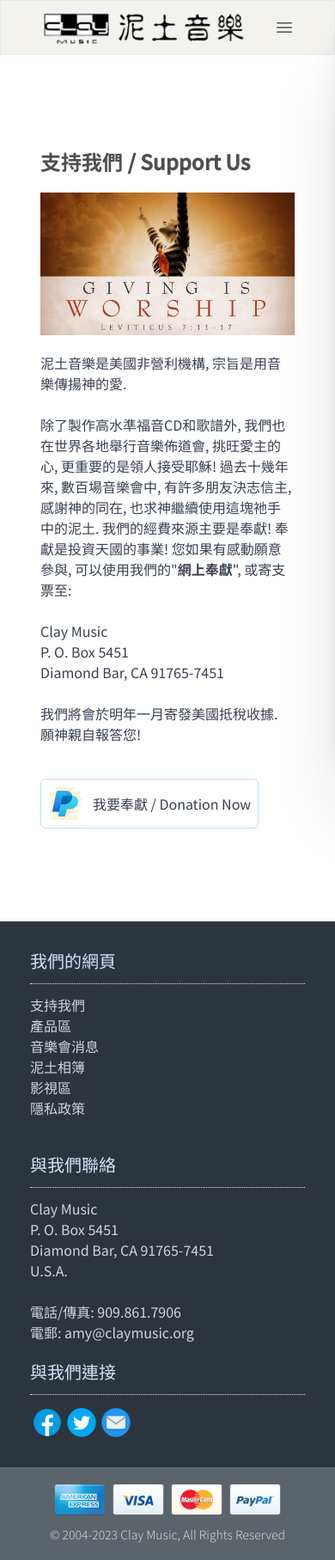
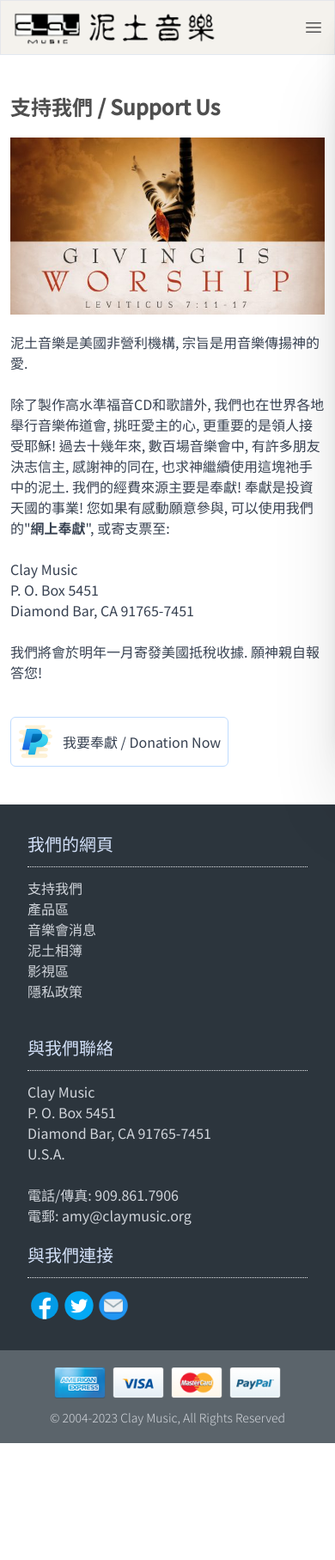
Before and after one commit to jimlove7273/next13-claymusic, a Next.js app: page /supportus in a window 390 px wide. Shown: the top 1815 px of the page at 86% size. After the commit the page ends 1679 px from the top, so only its background shows below. Built offline with nearby package versions, Linux system fonts and the light colour scheme.

Commit message:
Clean up the code and fix page full width issues

```diff
--- a/app/(site)/aboutclaymusic/page.tsx
+++ b/app/(site)/aboutclaymusic/page.tsx
@@ -2,7 +2,7 @@ import React from 'react';
 
 const AboutClayMusic = () => {
   return (
-    <div className="container mx-auto my-8 md:my-24 p-3">
+    <div className="w-full mx-auto my-8 md:my-24 p-3">
       <div className="text-2xl font-bold mb-5">
         關於泥土音樂 / About Clay Music
       </div>
--- a/app/(site)/album/[albumId]/page.tsx
+++ b/app/(site)/album/[albumId]/page.tsx
@@ -34,7 +34,7 @@ const AlbumSinglePage = ({ params }: any) => {
 
   return (
     <>
-      <div className="container max-w-full mx-auto my-8 md:my-24 p-3">
+      <div className="mx-auto my-8 md:my-24 p-3">
         <div className="text-2xl font-bold mb-5">
           專輯: 親密的朋友 / Dear Friend
         </div>
--- a/app/(site)/concerts/[concertid]/page.tsx
+++ b/app/(site)/concerts/[concertid]/page.tsx
@@ -6,7 +6,7 @@ const Concerts = async () => {
 
   return (
     <>
-      <div className="relative w-full container mx-auto my-24 p-3 -z-20">
+      <div className="relative my-8 md:my-24 p-3 -z-20">
         <div className="text-2xl font-bold">Clay Music Concerts</div>
         <div className="mb-5">Single Concert</div>
         <div>&nbsp;</div>
--- a/app/(site)/contactus/page.tsx
+++ b/app/(site)/contactus/page.tsx
@@ -3,7 +3,7 @@ import Link from 'next/link';
 
 const Contactus = () => {
   return (
-    <div className="container p-5 md:px-0 mx-auto py-10">
+    <div className="p-5 md:px-0 py-10">
       <div className="text-2xl font-bold mb-5">聯絡我們 / Contact Us</div>
       <div className="grid grid-cols-1 md:grid-cols-3 gap-5">
         <div className="col-span-1 border-r border-gray-300">
--- a/app/(site)/layout.tsx
+++ b/app/(site)/layout.tsx
@@ -21,7 +21,9 @@ export default function RootLayout({
         <div className="relative min-h-[100vh]">
           <div className="pb-[743px] md:pb-[580px] lg:pb-[370px]">
             <TopNav />
-            <main className="md:mt-[65px]">{children}</main>
+            <main className="w-full max-w-[1280px] mx-auto md:mt-[65px]">
+              {children}
+            </main>
           </div>
           <footer className="absolute w-full bottom-0 -z-10">
             <Footer />
--- a/app/(site)/privacy/page.tsx
+++ b/app/(site)/privacy/page.tsx
@@ -2,7 +2,7 @@ import React from 'react';
 
 const Privacy = () => {
   return (
-    <div className="container mx-auto my-24 p-3">
+    <div className="mx-auto my-8 md:my-24 p-3">
       <div className="text-2xl font-bold mb-5">Privacy Policy</div>
       Effective date: October 14, 2018
       <br />
--- a/app/(site)/supportus/page.tsx
+++ b/app/(site)/supportus/page.tsx
@@ -2,7 +2,7 @@ import React from 'react';
 
 const Supportus = () => {
   return (
-    <div className="container mx-auto my-24 p-3">
+    <div className="my-8 md:my-24 p-3">
       <div className="text-2xl font-bold mb-5">支持我們 / Support Us</div>
       <div className="grid grid-cols-1 md:grid-cols-2 gap-5">
         <div>
--- a/components/Footer/Footer.tsx
+++ b/components/Footer/Footer.tsx
@@ -1,24 +1,31 @@
 import React from 'react';
+import Link from 'next/link';
 
 const Footer = () => {
   return (
     <div className="bg-[#2c353d] text-gray-300 p-8">
-      <div className="container mx-auto grid grid-cols-1 md:grid-cols-2 lg:grid-cols-4 gap-5 justify-between">
+      <div className="w-full max-w-[1280px] mx-auto grid grid-cols-1 md:grid-cols-2 lg:grid-cols-4 gap-5 justify-between">
         <div className="grow">
           <div className="text-[#d4e2fa] text-xl mb-3">我們的網頁</div>
           <hr className="border-dotted mb-3 text-sm" />
           <div>
-            支持我們
+            <Link className="cursor-pointer" href="/supportus">
+              支持我們
+            </Link>
             <br />
             產品區
             <br />
-            音樂會消息
+            <Link className="cursor-pointer" href="/concerts/check">
+              音樂會消息
+            </Link>
             <br />
             泥土相簿
             <br />
             影視區
             <br />
-            隱私政策
+            <Link className="cursor-pointer" href="/privacy">
+              隱私政策
+            </Link>
           </div>
         </div>
         <div></div>
--- a/components/Footer/FooterBottom.tsx
+++ b/components/Footer/FooterBottom.tsx
@@ -1,17 +1,18 @@
 import React from 'react';
 
 const FooterBottom = () => {
+  const currentYear = new Date().getFullYear();
   return (
     <div className="bg-[#5b646b] text-gray-300 font-thin text-sm py-5">
-      <div className="container mx-auto">
+      <div className="w-full max-w-[1280px] mx-auto">
         <div className="flex flex-col md:flex-row text-center justify-between items-center">
           <div className="flex space-x-2 mb-3 md:mb-0">
-            <img src="/images/footer-amex.png" />
-            <img src="/images/footer-visa.png" />
-            <img src="/images/footer-mc.png" />
-            <img src="/images/footer-paypal.png" />
+            <img src="/images/footer-amex.png" alt="American Express" />
+            <img src="/images/footer-visa.png" alt="Visa" />
+            <img src="/images/footer-mc.png" alt="MasterCard" />
+            <img src="/images/footer-paypal.png" alt="PayPal" />
           </div>
-          <div>&copy; 2004-2023 Clay Music, All Rights Reserved</div>
+          <div>&copy; 2004-{currentYear} Clay Music, All Rights Reserved</div>
         </div>
       </div>
     </div>
--- a/components/TopNav/TopNav.tsx
+++ b/components/TopNav/TopNav.tsx
@@ -24,14 +24,14 @@ export const TopNav = () => {
         showCartPanel={showCartPanel}
         setShowCartPanel={setShowCartPanel}
       />
-      <div className="container mx-auto">
+      <div className="w-full max-w-[1280px] mx-auto">
         <div className="flex justify-between h-full items-center px-3">
           <div>
             <img src="/images/home_logoEng.png" width={240} alt="Logo" />
           </div>
           <div className="flex items-center h-full mb-2">
             <div className="hidden md:flex items-center text-gray-700">
-              <Link href="/" className="px-2 hover:bg-[#a4cbed] cursor-pointer">
+              <Link href="/" className="p-2 hover:bg-[#a4cbed] cursor-pointer">
                 首頁
               </Link>
 
@@ -44,7 +44,7 @@ export const TopNav = () => {
                 onMouseLeave={() => setWhichDrop('')}
               >
                 <a
-                  className={`px-2 hover:bg-[#a4cbed] ${
+                  className={`p-2 hover:bg-[#a4cbed] ${
                     ''
                     // whichDrop === 'aboutus' ||
                     // ['aboutclaymusic', 'supportus', 'privacy'].some((el) =>
@@ -100,7 +100,7 @@ export const TopNav = () => {
                 onMouseLeave={() => setWhichDrop('')}
               >
                 <a
-                  className={`px-2 hover:bg-[#a4cbed] ${
+                  className={`p-2 hover:bg-[#a4cbed] ${
                     // whichDrop === 'products' ||
                     // ['album'].some((el) => pathName.includes(el))
                     //   ? 'bg-[#a4cbed]'
@@ -150,7 +150,7 @@ export const TopNav = () => {
                 onMouseLeave={() => setWhichDrop('')}
               >
                 <a
-                  className={`px-2 hover:bg-[#a4cbed] ${
+                  className={`p-2 hover:bg-[#a4cbed] ${
                     // whichDrop === 'concert' ||
                     // ['concerts'].some((el) => pathName.includes(el))
                     //   ? 'bg-[#a4cbed]'
@@ -178,11 +178,11 @@ export const TopNav = () => {
                 </div>
               </div>
 
-              <a className="px-2 hover:bg-[#a4cbed]" href="/">
+              <a className="p-2 hover:bg-[#a4cbed]" href="/">
                 相片區
               </a>
               <Link
-                className={`px-2 hover:bg-[#a4cbed] ${
+                className={`p-2 hover:bg-[#a4cbed] ${
                   // ['supportus'].some((el) => pathName.includes(el))
                   //   ? 'bg-[#a4cbed]'
                   //   : ''
@@ -318,9 +318,12 @@ export const TopNav = () => {
             >
               支持我們
             </Link>
-            <a className="relative py-1 pl-2 hover:bg-[#a4cbed] cursor-pointer">
+            <Link
+              className="relative py-1 pl-2 hover:bg-[#a4cbed] cursor-pointer"
+              href="/privacy"
+            >
               隱私政策
-            </a>
+            </Link>
           </div>
           {/** ----------------------------------------------------------------
          * Products
```
